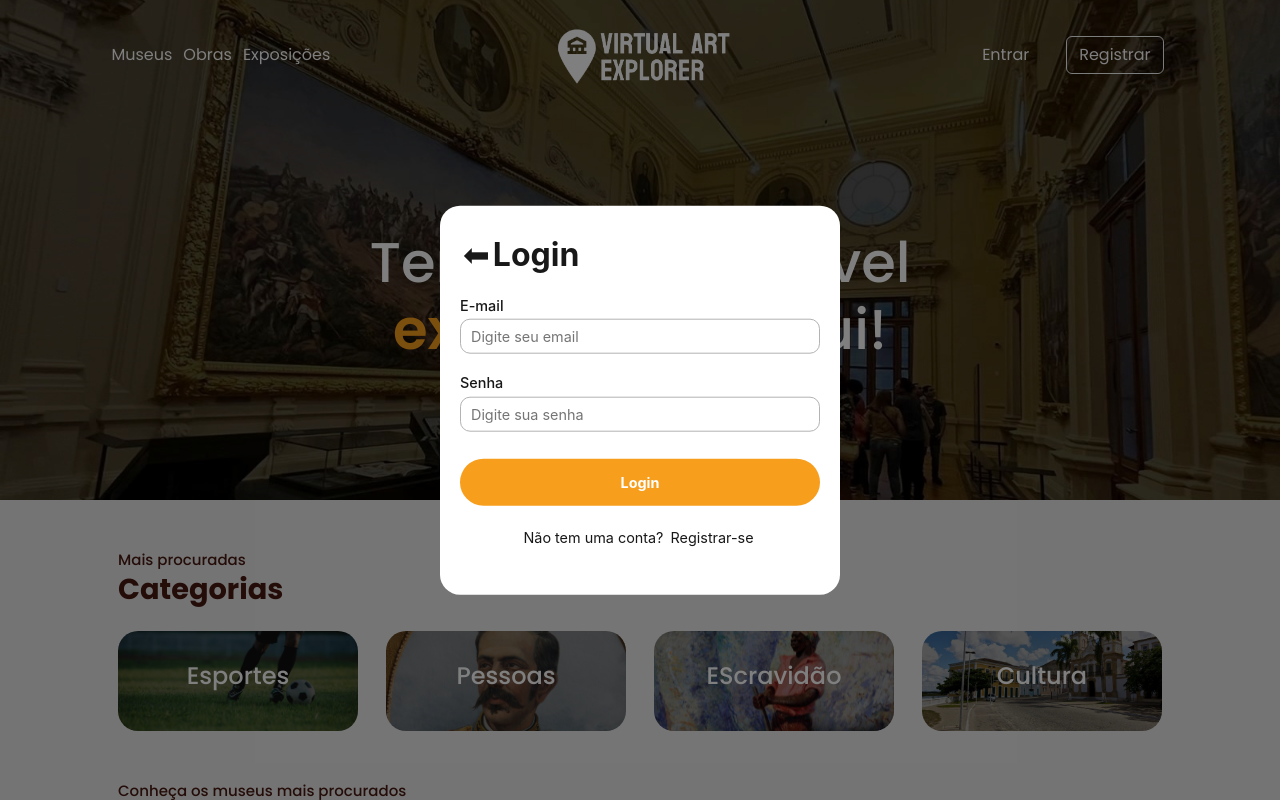
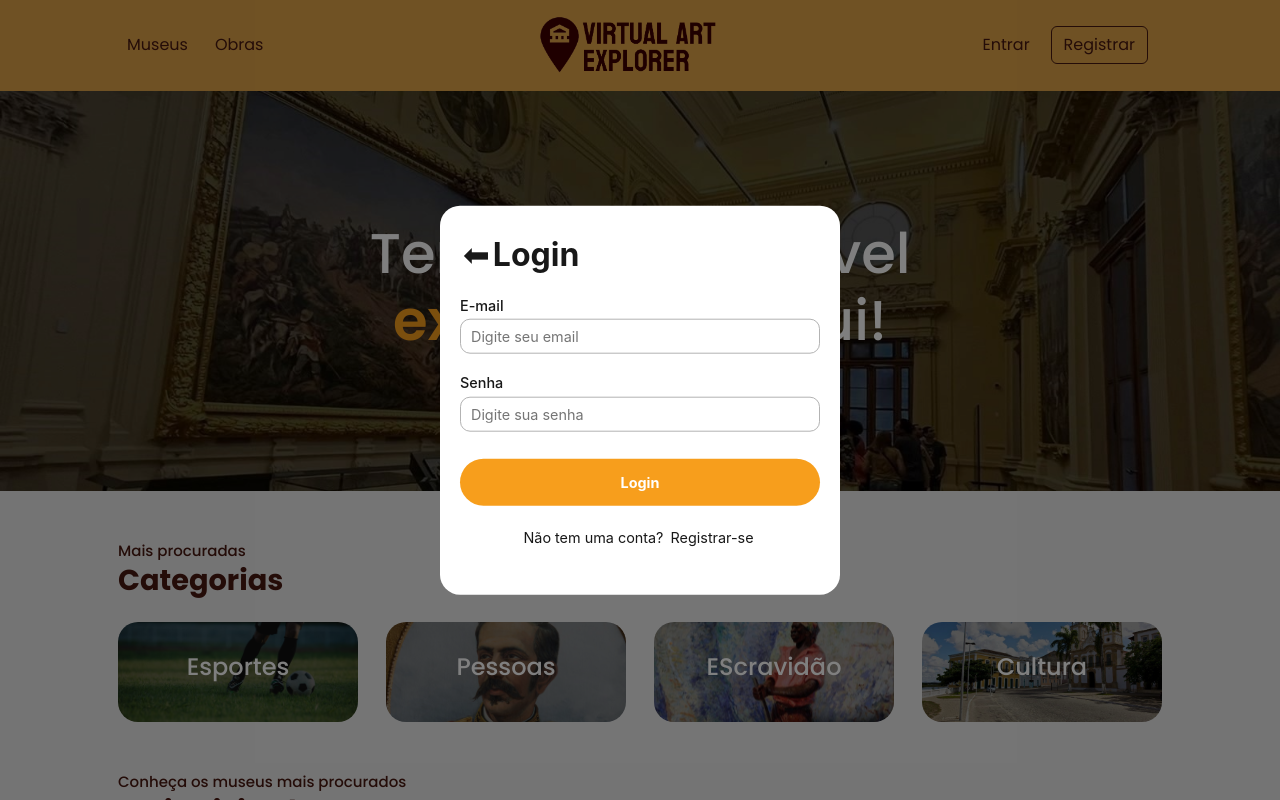
Before and after one commit to gustavoataidez/virtualartexplorer, a Vue app: page / in a window 1280 px wide. Both pictures are taken after a click on the link "Entrar". Shown: the top 800 px of the page. Built offline with nearby package versions, Linux system fonts and the light colour scheme; data requests are answered from the project's data file.

Commit message:
change HeaderPage.vue

```diff
--- a/src/components/HeaderPage.vue
+++ b/src/components/HeaderPage.vue
@@ -5,11 +5,10 @@
     <div class="menu-items">
       <ul class="d-flex flex-row p-0">
         <li><router-link to="/museum">Museus</router-link></li>
-        <li><router-link class="px-2" to="/artwork">Obras</router-link></li>
-        <li><router-link to="/museum/edit">Exposições</router-link></li>
+        <li><router-link class="px-4" to="/artwork">Obras</router-link></li>
       </ul>
     </div>
-    <div class="">
+    <div>
       <router-link to="/">
         <img src="../assets/logo-virtual-marrom.png" alt="" class="logo" />
       </router-link>
@@ -18,57 +17,68 @@
       v-if="sessionActive"
       class="my-profile d-flex flex-row p-0 align-items-center"
     >
-      <a class="btn" v-on:click="openProfile"
-        ><svg
-          xmlns="http://www.w3.org/2000/svg"
-          viewBox="0 0 448 512"
-          width="20px"
-          fill="#481810"
-        >
-          <path
-            d="M304 128a80 80 0 1 0 -160 0 80 80 0 1 0 160 0zM96 128a128 128 0 1 1 256 0A128 128 0 1 1 96 128zM49.3 464l349.5 0c-8.9-63.3-63.3-112-129-112l-91.4 0c-65.7 0-120.1 48.7-129 112zM0 482.3C0 383.8 79.8 304 178.3 304l91.4 0C368.2 304 448 383.8 448 482.3c0 16.4-13.3 29.7-29.7 29.7L29.7 512C13.3 512 0 498.7 0 482.3z"
-          />
-        </svg>
-        Meu Perfil</a
-      >
+      <a class="btn1" v-on:click="openProfile">
+        Hi, {{ userEmail }}
+      </a>
+      <a class="btn mx-3 btn-danger" v-on:click="logout">Sair</a>
     </div>
     <div v-if="!sessionActive" class="d-flex flex-row p-0">
-      <a class="btn mx-3" v-on:click="openLogin">Entrar</a>
-      <LoginModal v-if="loginActive" @closeLog="closeLogin" />
-      <a class="btn mx-2 btn-outline-light register" v-on:click="openRegister"
-        >Registrar</a
-      >
+      <a class="btn " v-on:click="openLogin">Entrar</a>
+      <LoginModal
+        v-if="loginActive"
+        @closeLog="closeLogin"
+        @userLoggedIn="setUserSession"
+      />
+      <a class="btn mx-2 btn-outline-light register" v-on:click="openRegister">
+        Registrar
+      </a>
       <RegisterModal v-if="registerActive" @closeReg="closeRegister" />
     </div>
+
+    <!-- Modal do Perfil -->
+    <ProfileModal
+      v-if="profileActive"
+      @closeProfile="closeProfile"
+      @navigateToCreate="navigateToCreate"
+    />
   </div>
 </template>
 
 <script>
 import LoginModal from "./LoginModal.vue";
 import RegisterModal from "./RegisterModal.vue";
+import ProfileModal from "./ProfileModal.vue";
 
 export default {
-  components: { LoginModal, RegisterModal },
+  components: { LoginModal, RegisterModal, ProfileModal },
   data() {
     return {
       loginActive: false,
       registerActive: false,
-      sessionActive: true,
+      sessionActive: false,
       profileActive: false,
+      userEmail: "", // Armazena o email do usuário logado
     };
   },
+  mounted() {
+    // Verifica se há uma sessão ativa no localStorage
+    const token = localStorage.getItem("authToken");
+    const email = localStorage.getItem("userEmail");
+
+    if (token && email) {
+      this.userEmail = email;
+      this.sessionActive = true;
+    }
+  },
   methods: {
-    scrollToTop() {
-      window.scrollTo({
-        top: 0,
-        behavior: "smooth",
-      });
-    },
     openProfile() {
       this.profileActive = true;
     },
     closeProfile() {
       this.profileActive = false;
+    },
+    navigateToCreate() {
+      this.$router.push("/museum/create");
     },
     openLogin() {
       this.loginActive = true;
@@ -81,6 +91,25 @@ export default {
     },
     closeRegister() {
       this.registerActive = false;
+    },
+    setUserSession(email) {
+      this.userEmail = email;
+      this.sessionActive = true;
+
+      // Salvar os dados da sessão no localStorage
+      localStorage.setItem("userEmail", email);
+    },
+    logout() {
+      // Limpa os dados de autenticação no localStorage
+      localStorage.removeItem("authToken");
+      localStorage.removeItem("userEmail");
+
+      // Reseta o estado de sessão
+      this.userEmail = "";
+      this.sessionActive = false;
+
+      // Redireciona para a página inicial
+      this.$router.push("/");
     },
   },
 };
@@ -97,12 +126,6 @@ export default {
   width: 100%;
   max-width: 180px;
 }
-.arrow {
-  max-width: 40px;
-}
-.code {
-  max-width: 24px;
-}
 a {
   color: var(--vt-c-brown);
   font-family: "Poppins", sans-serif;
--- a/src/components/Home.vue
+++ b/src/components/Home.vue
@@ -1,5 +1,5 @@
 <template>
-  <Header></Header>
+  <HeaderPage></HeaderPage>
 
   <div class="image-container">
     <h1 class="image-text">
@@ -54,11 +54,11 @@
 import Visitados from "./Visitados.vue";
 import Disponivel from "./Disponivel.vue";
 import Footer from "./Footer.vue";
-import Header from "./Header.vue";
+import HeaderPage from "./HeaderPage.vue";
 import { onMounted, reactive } from 'vue';
 
 export default {
-  components: { Visitados, Disponivel, Footer, Header },
+  components: { Visitados, Disponivel, Footer, HeaderPage },
   data() {
     return {
     valor: "",
@@ -121,7 +121,7 @@ export default {
   transition: 0.5s;
 }*/
 .image-container {
-  padding-top: 100px;
+  padding-top: 0px;
   background-image: url("../assets/categorias/capa-museu2.jpg");
   background-repeat: no-repeat;
   background-size: cover;
@@ -131,7 +131,7 @@ export default {
   justify-content: center;
   align-items: center;
   flex-direction: column;
-  height: 500px;
+  height: 400px;
   gap: 20px;
 }
 #categ-esportes {
```
